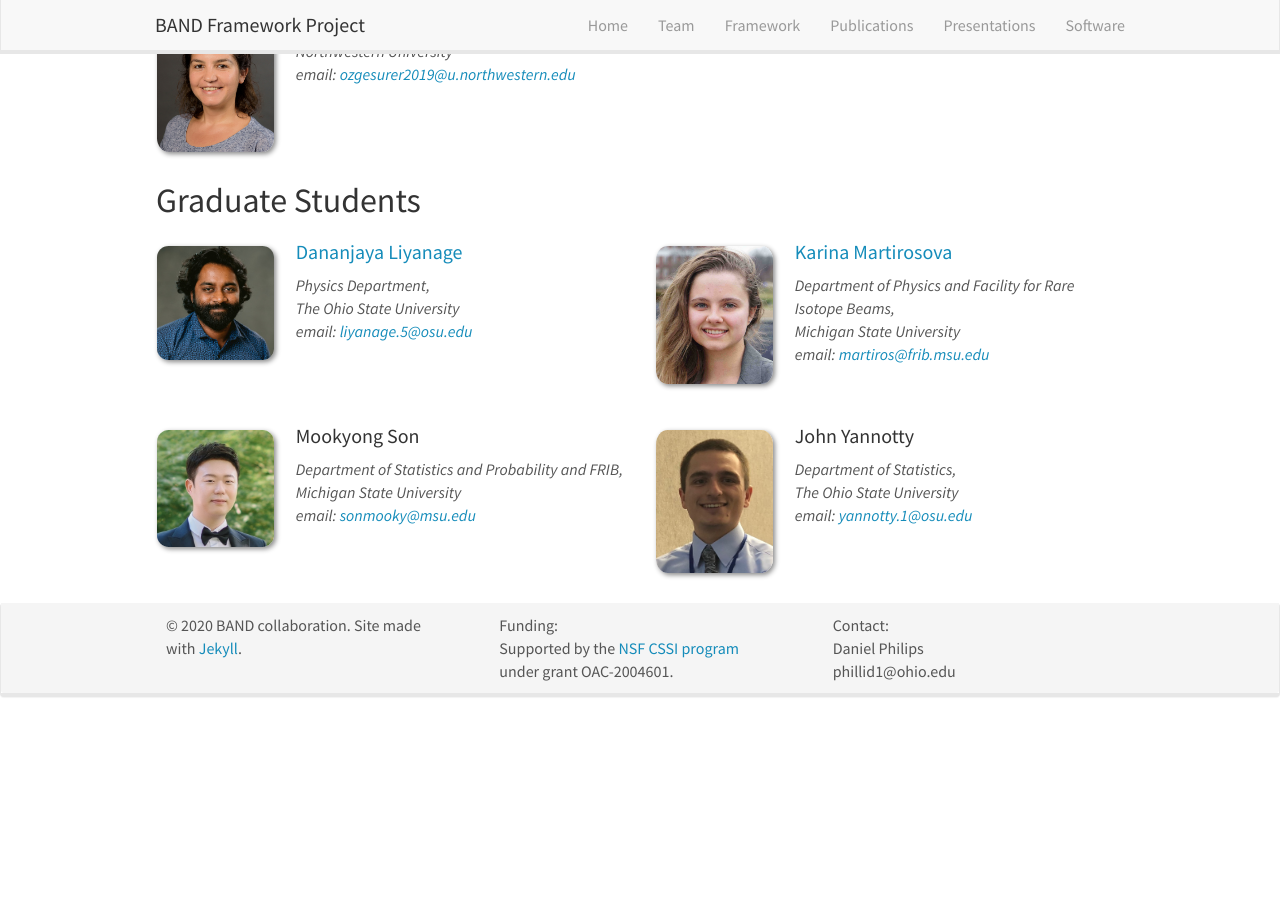
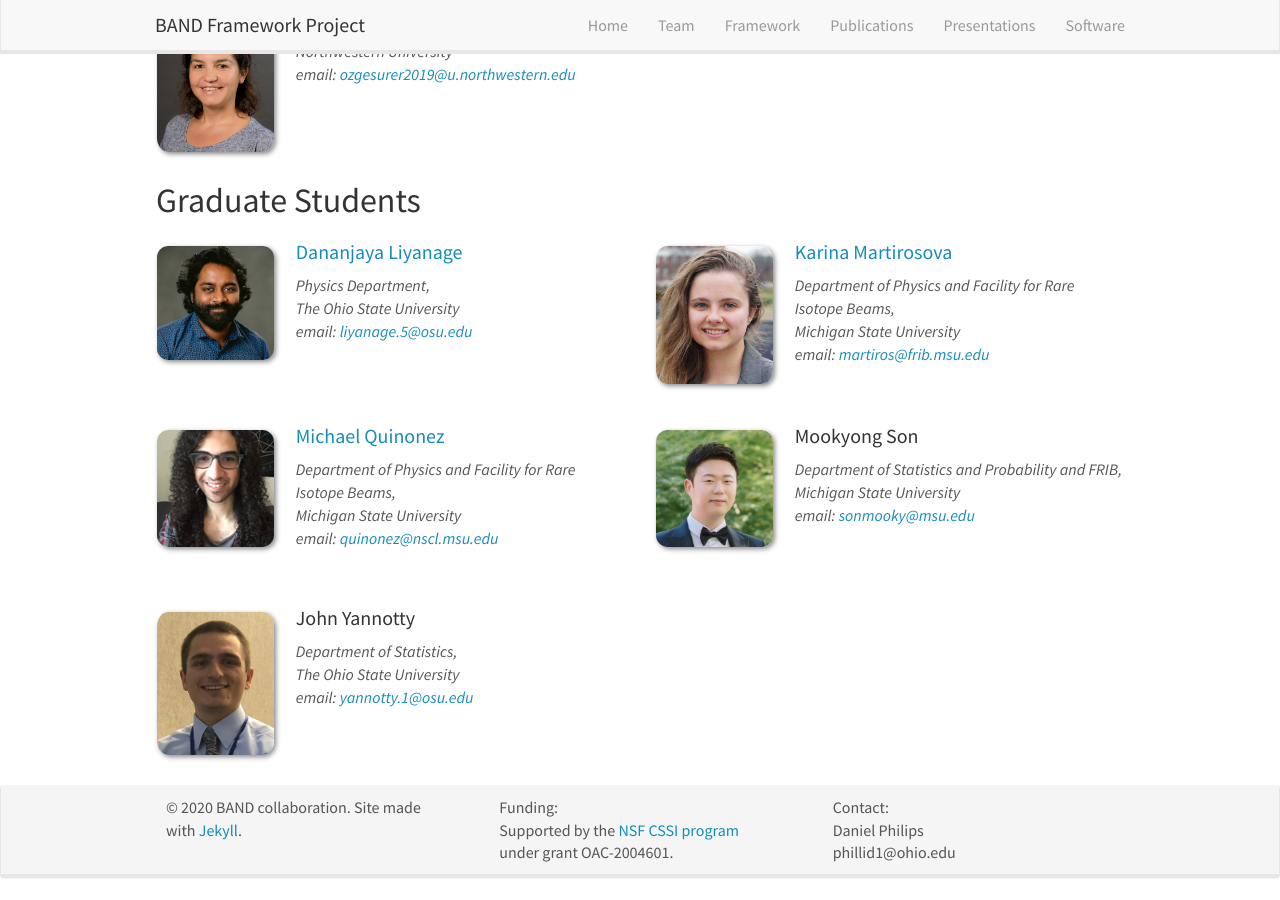
Before and after one commit to bandframework/bandframework.github.io, a Jekyll site: the page built from _pages/team.md, in a window 1280 px wide and 900 px high, scrolled down 3164 px. Built offline with Jekyll 4.4.1, drawn with Linux system fonts in a browser that asks for light colours; nearby versions of some CDN libraries; before the commit the page ends 3883 px from its top, so only the background shows below that.

Commit message:
added Michael Quinonez to team

```diff
--- a/_data/students.yml
+++ b/_data/students.yml
@@ -22,6 +22,13 @@
   number_educ: 0
   education1:
 
+- name: <a href='https://pa.msu.edu/profile/quinonez/'>Michael Quinonez</a>
+  photo: michael.webp
+  info: Department of Physics and Facility for Rare Isotope Beams, <br> Michigan State University
+  email: quinonez@nscl.msu.edu
+  number_educ: 0
+  education1:
+
 - name: Mookyong Son
   photo: Mookyong_Son.jpg
   info: Department of Statistics and Probability and FRIB, <br> Michigan State University
```
Also changed, not shown: images/teampic/michael.webp (added).
